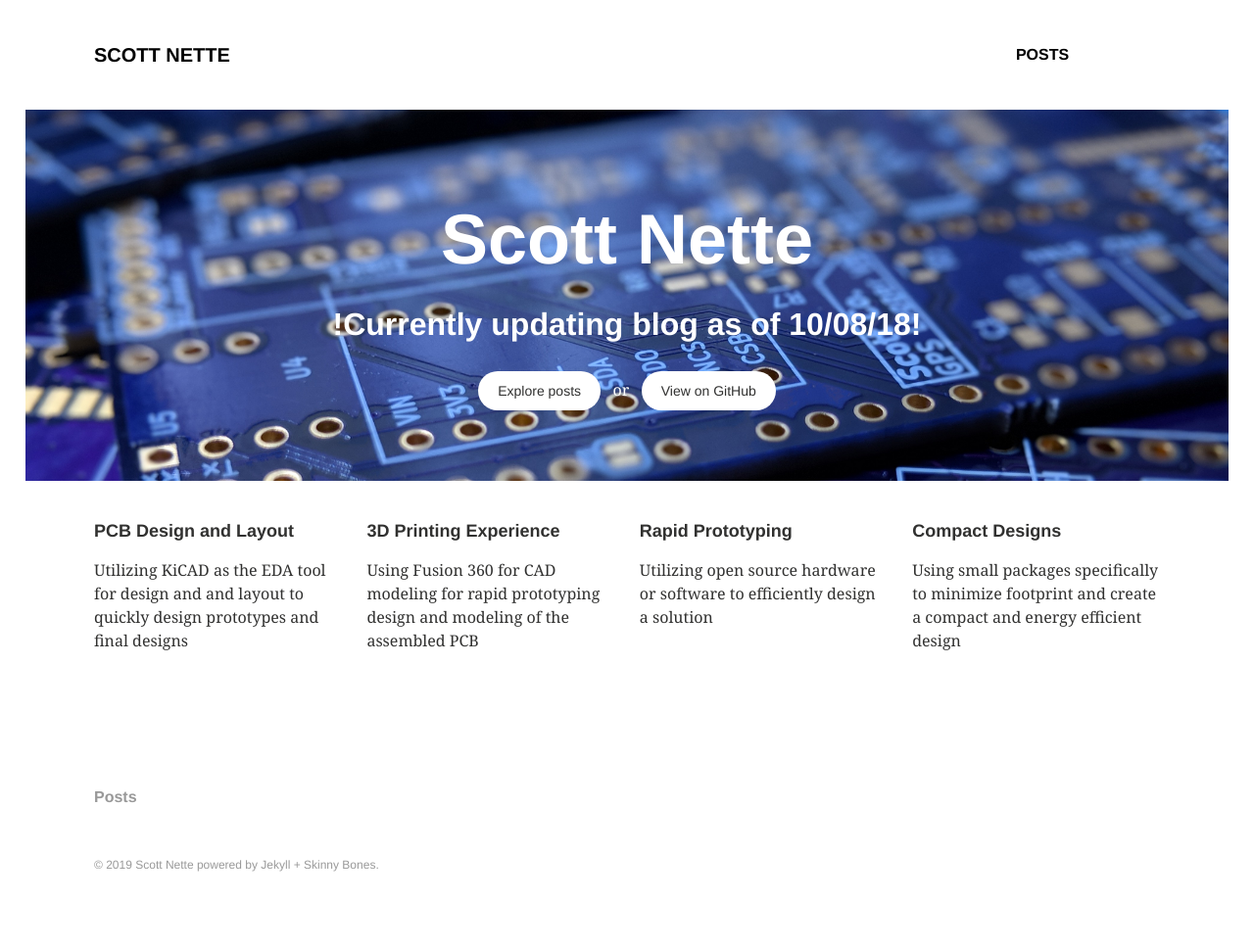
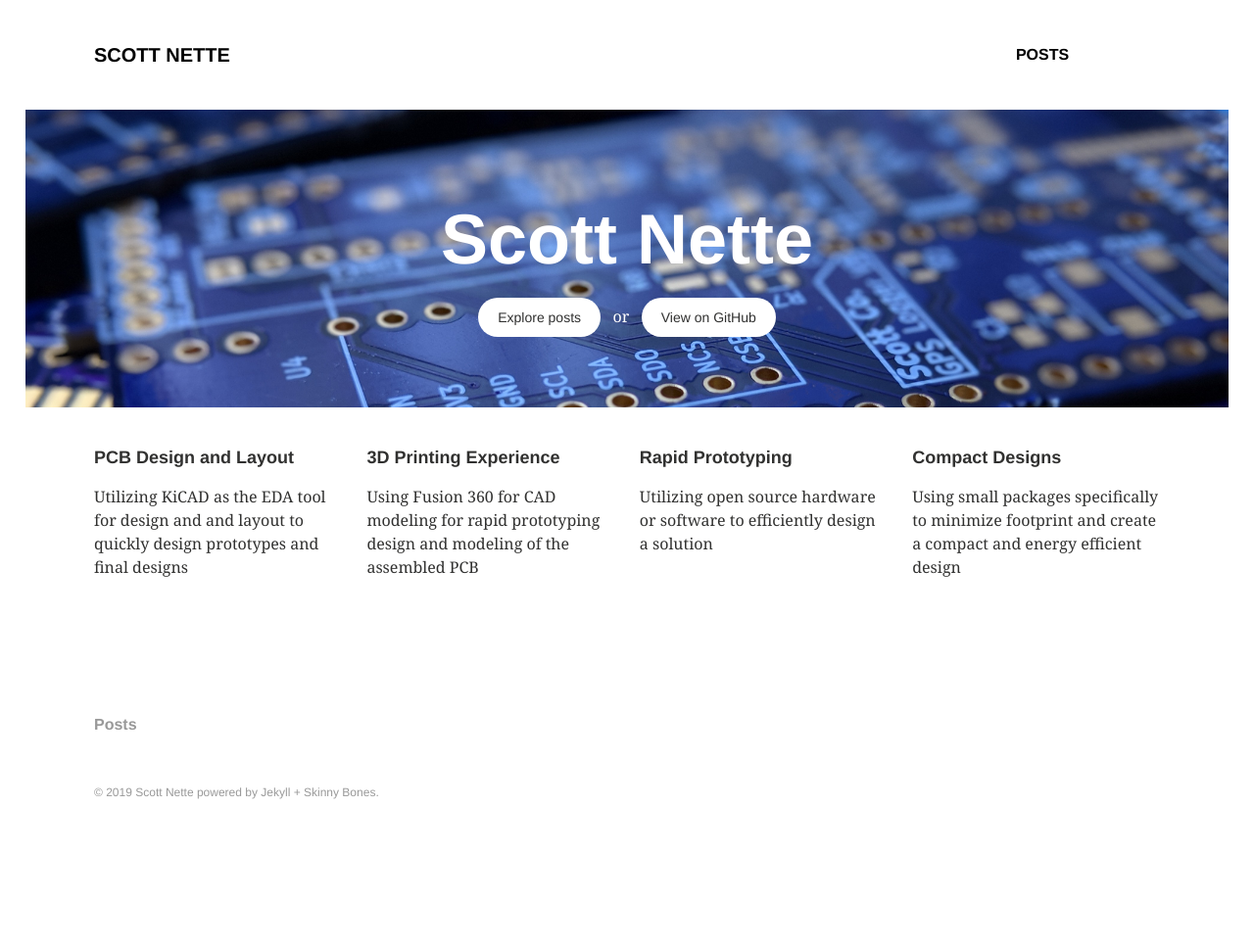
Before and after one commit to ScottNette/ScottNette.github.io, a Jekyll site: the page built from index.md, in a window 1280 px wide. Shown: the whole page at 98% size. Built offline with Jekyll 4.4.1, drawn with Linux system fonts in a browser that asks for light colours; after the commit the page ends 900 px from its top, so only the background shows below that.

Commit message:
updated main page

```diff
--- a/index.md
+++ b/index.md
@@ -9,7 +9,6 @@ layout: default
   <div class="page-lead" style="background-image:url(/images/cover.jpg)"  >
   <div class="wrap page-lead-content">
 	<h1>Scott Nette</h1>
-	<h2>!Currently updating blog as of 10/08/18!</h2>
 	<a href="/posts/" class="btn-inverse">Explore posts</a> &nbsp; or &nbsp; <a href="https://github.com/scottnette" class="btn-inverse">View on GitHub</a>
   </div><!-- /.page-lead-content -->
     </div><!-- /.page-lead -->
```
